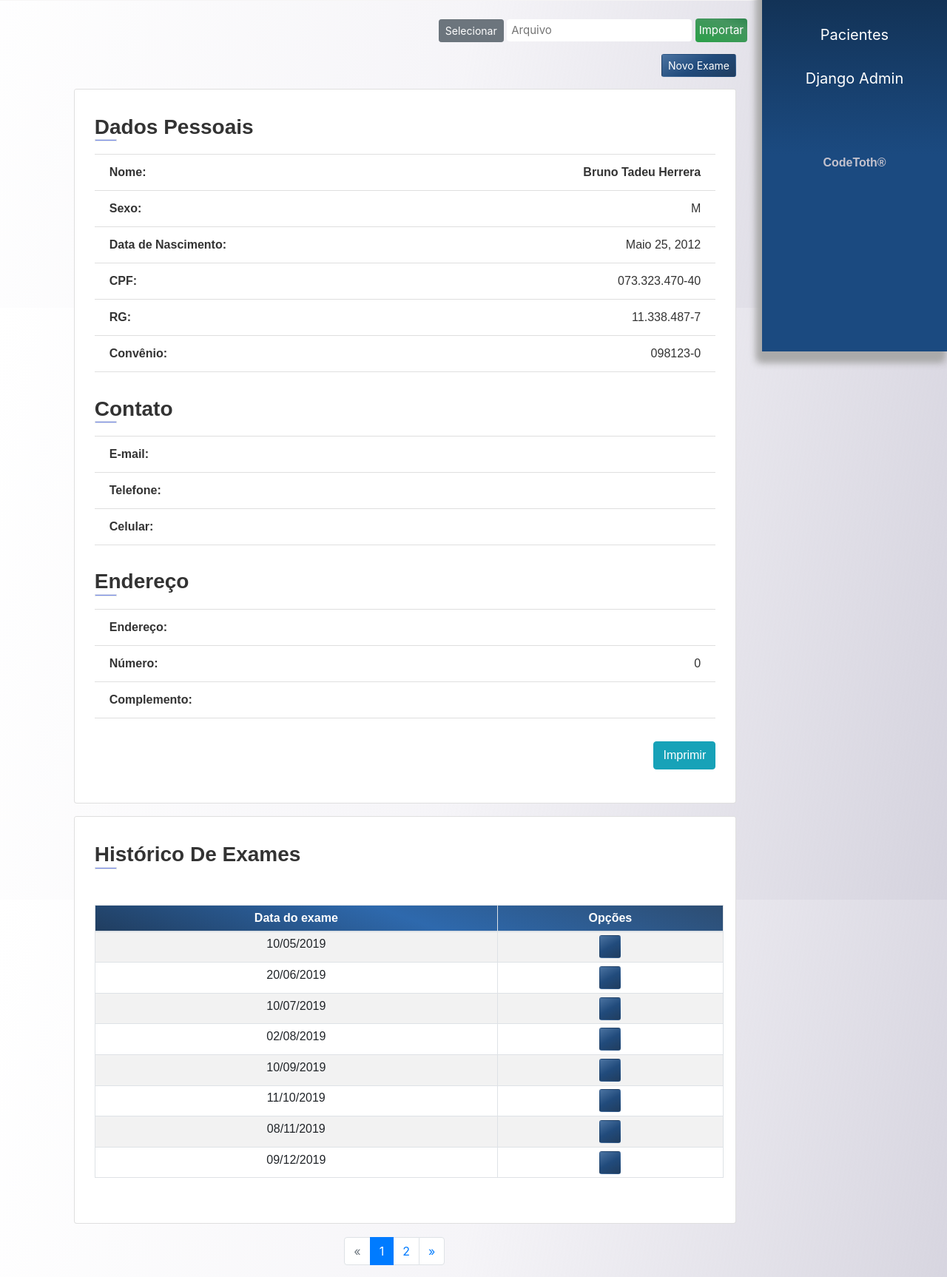
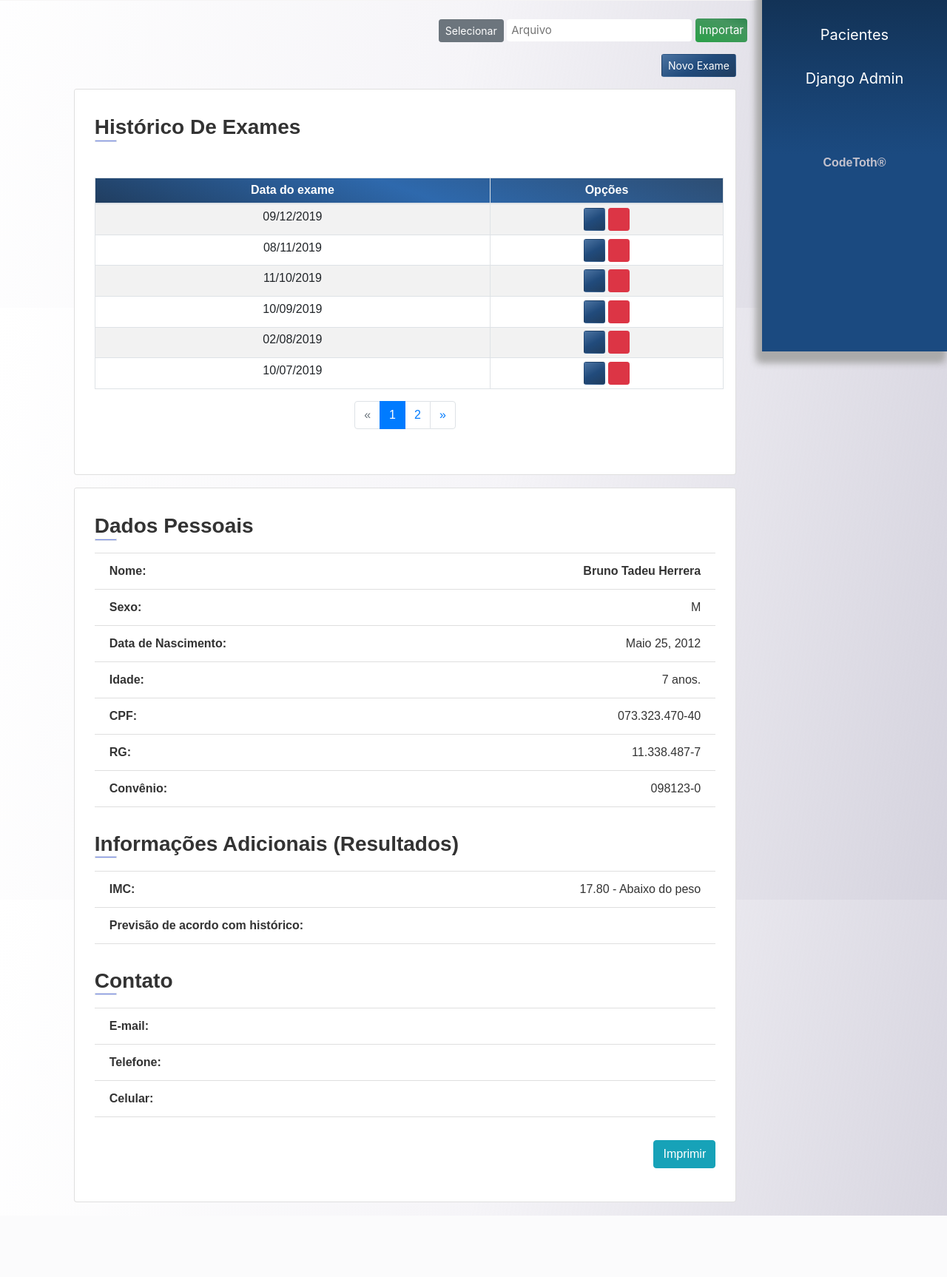
Before and after one commit to bruno-ralmeida/PI_2020.1, a Django app: page /exames/detalhes/5 in a window 1280 px wide. Shown: the part 384-2110 px from the top of the page at 74% size. After the commit the page ends 2027 px from the top, so only its background shows below. Run offline with Django 3.2, Linux system fonts and the light colour scheme; a user stored in the database is signed in; data comes from the database, SQL or seed files in the repository; both versions use the stored data as it was after the commit; some libraries are stand-ins or nearby versions; some web fonts are replaced.

Commit message:
Ajustanto a tela de detalhe do paciente.

```diff
--- a/app/exames/views.py
+++ b/app/exames/views.py
@@ -10,7 +10,7 @@ from media.pdf.leitor_pdf import *
 from consulta.models import *
 from exames.models import *
 from paciente.models import *
-from paciente.views import calculo_idade
+from paciente.views import calculo_idade, calculo_imc
 from datetime import datetime, date
 
 #CRUD
@@ -21,6 +21,10 @@ def detalhes(request, paciente_id):
 
     paciente = get_object_or_404(Paciente, id=paciente_id)
     pac_idade = calculo_idade(paciente.data_nascimento)
+    imc = calculo_imc(paciente.peso, paciente.altura)
+    paciente.imc = imc
+    paciente.idade = pac_idade
+
     if pac_idade <= 9:
         start_age = 0
         end_age = 9
@@ -38,11 +42,13 @@ def detalhes(request, paciente_id):
     page = request.GET.get('page')
     exames_por_pagina = paginator.get_page(page)
 
+
+
     dados = get_dados(request)
     dados['paciente'] = paciente
-    dados['exames_det'] = exames_por_pagina
+    dados['exames'] = exames_por_pagina
     dados['exame_referencia'] = exame_ref
-    dados['exames'] = exames
+    dados['exames_grafico'] = exames
 
     return render(request, 'exames/exames.html', dados)
 
--- a/static/css/app.css
+++ b/static/css/app.css
@@ -127,19 +127,6 @@ body{
   font-family: "montserrat", sans-serif;
   padding-bottom: 5%;
   margin-bottom: 2%;
-}
-
-.name span{
-  text-transform: capitalize;
-  font-weight: 700;
-  position: absolute;
-  bottom: 20%;
-  left: 2%;
-  font-size: 200%;
-  font-weight: 900;
-  opacity: .90;
-  white-space: pre-line;
-  float: right;
 }
 
 .info-section{
--- a/templates/exames/exames.html
+++ b/templates/exames/exames.html
@@ -88,46 +88,6 @@
         </div>
     </section>
 </main>
-
-<!--Paginação-->
-<div class="col-10">
-    <nav aria-label="Page navigation example">
-        {% if exames_det.has_other_pages %}
-        <ul class="pagination justify-content-center">
-
-            {% if exames_det.has_previous %}
-            <li class="page-item">
-                <a class="page-link" href="?page={{ exames_det.previous_page_number }}#exames" >&laquo;</a>
-            </li>
-            {% else %}
-            <li class="page-item disabled">
-                <a class="page-link">&laquo;</a>
-            </li>
-            {% endif %}
-            {% for pagina in exames_det.paginator.page_range %}
-                {% if exames_det.number == pagina %}
-                <li class="page-item active"> <a class="page-link">{{ pagina }}</a></li>
-                {% else %}
-                <li class="page-item">
-                    <a href="?page={{ pagina }}#exames" class="page-link">{{ pagina }}</a>
-                </li>
-                {% endif %}
-            {% endfor %}
-            {% if exames_det.has_next %}
-                <li class="page-item">
-                    <a href="?page={{ exames_det.next_page_number }}#exames" class="page-link">&raquo;</a>
-                </li>
-            {% else %}
-                <li class="page-item disabled">
-                    <a class="page-link">&raquo;</a>
-                </li>
-            {% endif %}
-
-        </ul>
-        {% endif %}
-    </nav>
-</div>
-
 <!-- Modal Cadastro de exame-->
 <div class="modal fade" id="Cadastro" tabindex="-1" role="dialog" aria-labelledby="modalTitle" aria-hidden="true">
     <div class="modal-dialog modal-dialog-scrollable" role="document">
@@ -182,57 +142,6 @@
         </div>
     </div>
 </div>
-
-<!--Modal Exame detalhes-->
-{% for exame in exames %}
-    <div class="modal" id="exame{{exame.id}}" tabindex="-1" role="dialog">
-        <div class="modal-dialog" role="document">
-        <div class="modal-content">
-            <div class="modal-header">
-            <h5 class="modal-title">Exame realizado em {{ exame.data_exame }}</h5>
-            <button type="button" class="close" data-dismiss="modal" aria-label="Close">
-                <span aria-hidden="true">&times;</span>
-            </button>
-            </div>
-            <div class="modal-body">
-
-                <div class="infor-section">
-                    <ul class="list-group list-group-flush mb-3  info">
-                        <li class="list-group-item">Glicose:
-                            <span> {{ exame.glicose }}
-                            </span>
-                        </li>
-                        <li class="list-group-item">LDL:
-                            <span> {{ exame.ldl }}
-                            </span>
-                        </li>
-                        <li class="list-group-item">HDL:
-                            <span> {{ exame.hdl }}
-                            </span>
-                        </li>
-
-                        <li class="list-group-item">Triglicerides:
-                            <span> {{ exame.triglicerides }}
-                            </span>
-                        </li>
-                        <li class="list-group-item">Colesterol:
-                            <span> {{ exame.colesterol }}
-                            </span>
-                        </li>
-
-                    </ul>
-                </div>
-            </div>
-            <div class="modal-footer">
-            <!--Colocar o redirecionamento para o PDF {{ exame.pdf }}-->
-            <button type="button" class="btn btn-modal" data-dismiss="modal"> <i class="far fa-file-pdf"></i></i> Exportar PDF</button>
-            <button type="button" class="btn btn-modal att" data-dismiss="modal"> Fechar</button>
-            </div>
-        </div>
-        </div>
-    </div>
-{% endfor %}
-
 <!--Input FILE custom-->
 <script>
     $('#btn-ipdf').on('click', function() {
@@ -254,7 +163,7 @@
 
 
                 labels: [
-                {% for exame in exames %}
+                {% for exame in exames_grafico %}
                     '{{ exame.data_exame }}',
                 {% endfor %}
                 ],
@@ -264,7 +173,7 @@
                     label: 'Colesterol',
 
                     data: [
-                    {% for exame in exames %}
+                    {% for exame in exames_grafico %}
                     '{{ exame.colesterol }}',
                     {% endfor %}
                     ],
@@ -283,7 +192,7 @@
 
                     ],
                     data: [
-                    {% for exame in exames %}
+                    {% for exame in exames_grafico %}
                     '{{ exame.glicose }}',
                     {% endfor %}
                     ],
@@ -296,7 +205,7 @@
 
                     ],
                     data: [
-                    {% for exame in exames %}
+                    {% for exame in exames_grafico %}
                     '{{ exame.hdl }}',
                     {% endfor %}
                     ],
@@ -309,7 +218,7 @@
 
                     ],
                     data: [
-                    {% for exame in exames %}
+                    {% for exame in exames_grafico %}
                     '{{ exame.ldl }}',
                     {% endfor %}
                     ],
@@ -322,7 +231,7 @@
 
                     ],
                     data: [
-                    {% for exame in exames %}
+                    {% for exame in exames_grafico %}
                     '{{ exame.triglicerides }}',
                     {% endfor %}
                     ],
--- a/templates/partials/_det_paciente.html
+++ b/templates/partials/_det_paciente.html
@@ -2,84 +2,9 @@
 {% load static %}
 
 {% block content %}
-<div class="card">
-
-    <div class="info-section">
-        <h3> Dados Pessoais
-            <div class="border"></div>
-        </h3>
-        <ul class="list-group list-group-flush mb-3  info">
-            <li class="list-group-item">Nome:
-                <span style="font-weight: 700;"> {{ paciente.nome}}
-                </span>
-            </li>
-            <li class="list-group-item">Sexo:
-                <span> {{ paciente.sexo}}
-                </span>
-            </li>
-            <li class="list-group-item">Data de Nascimento:
-                <span> {{ paciente.data_nascimento}}
-                </span>
-            </li>
-            <li class="list-group-item">CPF:
-                <span> {{ paciente.cpf}}
-                </span>
-            </li>
-            <li class="list-group-item">RG:
-                <span> {{ paciente.rg}}
-                </span>
-            </li>
-            <li class="list-group-item">Convênio:
-                <span> {{ paciente.carteira_convenio}}
-                </span>
-            </li>
-
-        </ul>
-        <h3> Contato
-            <div class="border"></div>
-        </h3>
-        <ul class="list-group list-group-flush info">
-            <li class="list-group-item">E-mail:
-                <span> {{ paciente.email}}
-                </span>
-            </li>
-            <li class="list-group-item">Telefone:
-                <span> {{ paciente.telefone}}
-                </span>
-            </li>
-            <li class="list-group-item">Celular:
-                <span> {{ paciente.celular}}
-                </span>
-            </li>
-        </ul>
-        <h3> Endereço
-            <div class="border"></div>
-        </h3>
-        <ul class="list-group list-group-flush info">
-            <li class="list-group-item">Endereço:
-                <span> {{ paciente.endereco}}
-                </span>
-            </li>
-            <li class="list-group-item">Número:
-                <span> {{ paciente.end_num}}
-                </span>
-            </li>
-            <li class="list-group-item">Complemento:
-                <span> {{ paciente.complemento}}
-                </span>
-            </li>
-        </ul>
-        <ul class="list-group list-group-flush info" style="float: right!important; margin-top: 2rem;">
-            <li>
-                <button class="btn btn-info">Imprimir</button>
-            </li>
-        </ul>
-    </div>
-
-</div>
 {% if tipo == 1 %}
 <div class="card">
-    <div class="info-section pr-3" id="exames">
+    <div class="info-section pr-3">
         <h3> Histórico de exames <div class="border mb-5"></div>
         </h3>
         <table class="table table-sm table-bordered table-striped text-center">
@@ -97,13 +22,15 @@
                     <td>
                         <a href="#" class="btn btn-sm btnCustom" data-toggle="modal" data-target="#exame{{exame.id}}">
                             <i class="far fa-file-pdf"></i></i> </a>
+
+                        <a href="{% url 'del-exame' exame.id  %}" class="btn btn-danger btn-sm "> <i class="fas fa-minus"></i> </a>
                     </td>
                 </tr>
                 {% endfor %}
             </tbody>
         </table>
     </div>
-    <nav aria-label="Page navigation example">
+    <nav>
         {% if exames.has_other_pages %}
         <ul class="pagination justify-content-center">
 
@@ -141,6 +68,104 @@
 
 </div>
 {% endif%}
+
+
+<div class="card">
+
+    <div class="info-section">
+        <h3> Dados Pessoais
+            <div class="border"></div>
+        </h3>
+        <ul class="list-group list-group-flush mb-3  info">
+            <li class="list-group-item">Nome:
+                <span style="font-weight: 700;"> {{ paciente.nome}}
+                </span>
+            </li>
+            <li class="list-group-item">Sexo:
+                <span> {{ paciente.sexo}}
+                </span>
+            </li>
+            <li class="list-group-item">Data de Nascimento:
+                <span> {{ paciente.data_nascimento}}
+                </span>
+            </li>
+            <li class="list-group-item">Idade:
+                <span> {{ paciente.idade}} anos.
+                </span>
+            </li>
+            <li class="list-group-item">CPF:
+                <span> {{ paciente.cpf}}
+                </span>
+            </li>
+            <li class="list-group-item">RG:
+                <span> {{ paciente.rg}}
+                </span>
+            </li>
+            <li class="list-group-item">Convênio:
+                <span> {{ paciente.carteira_convenio}}
+                </span>
+            </li>
+        </ul>
+        {% if tipo == 1 %}
+        <h3> Informações adicionais (Resultados)
+            <div class="border"></div>
+        </h3>
+        <ul class="list-group list-group-flush info">
+            <li class="list-group-item">IMC:
+                <span> {{ paciente.imc}}
+                </span>
+            </li>
+            <li class="list-group-item">Previsão de acordo com histórico:
+                <span> {{ paciente.complemento}}
+                </span>
+            </li>
+        </ul>
+        {% endif %}
+        <h3> Contato
+            <div class="border"></div>
+        </h3>
+        <ul class="list-group list-group-flush info">
+            <li class="list-group-item">E-mail:
+                <span> {{ paciente.email}}
+                </span>
+            </li>
+            <li class="list-group-item">Telefone:
+                <span> {{ paciente.telefone}}
+                </span>
+            </li>
+            <li class="list-group-item">Celular:
+                <span> {{ paciente.celular}}
+                </span>
+            </li>
+        </ul>
+        {% if tipo == 2 %}
+        <h3> Endereço
+            <div class="border"></div>
+        </h3>
+        <ul class="list-group list-group-flush info">
+            <li class="list-group-item">Endereço:
+                <span> {{ paciente.endereco}}
+                </span>
+            </li>
+            <li class="list-group-item">Número:
+                <span> {{ paciente.end_num}}
+                </span>
+            </li>
+            <li class="list-group-item">Complemento:
+                <span> {{ paciente.complemento}}
+                </span>
+            </li>
+        </ul>
+        {% endif %}
+        <ul class="list-group list-group-flush info" style="float: right!important; margin-top: 2rem;">
+            <li>
+                <button class="btn btn-info">Imprimir</button>
+            </li>
+        </ul>
+    </div>
+
+</div>
+
 <!--Modal de exames-->
 {% for exame in exames %}
 <div class="modal" id="exame{{exame.id}}" tabindex="-1" role="dialog">
@@ -185,7 +210,7 @@
             </div>
             <div class="modal-footer">
                 <!--Colocar o redirecionamento para o PDF {{ exame.pdf }}-->
-                <button type="button" class="btn btn-modal" data-dismiss="modal"> <i class="far fa-file-pdf"></i></i>
+                <button type="button" class="btn btn-secondary btn-modal" data-dismiss="modal"> <i class="far fa-file-pdf"></i></i>
                     Exportar PDF</button>
                 <button type="button" class="btn btn-modal att" data-dismiss="modal"> Fechar</button>
             </div>
```
Also changed, not shown: db.sqlite3.
